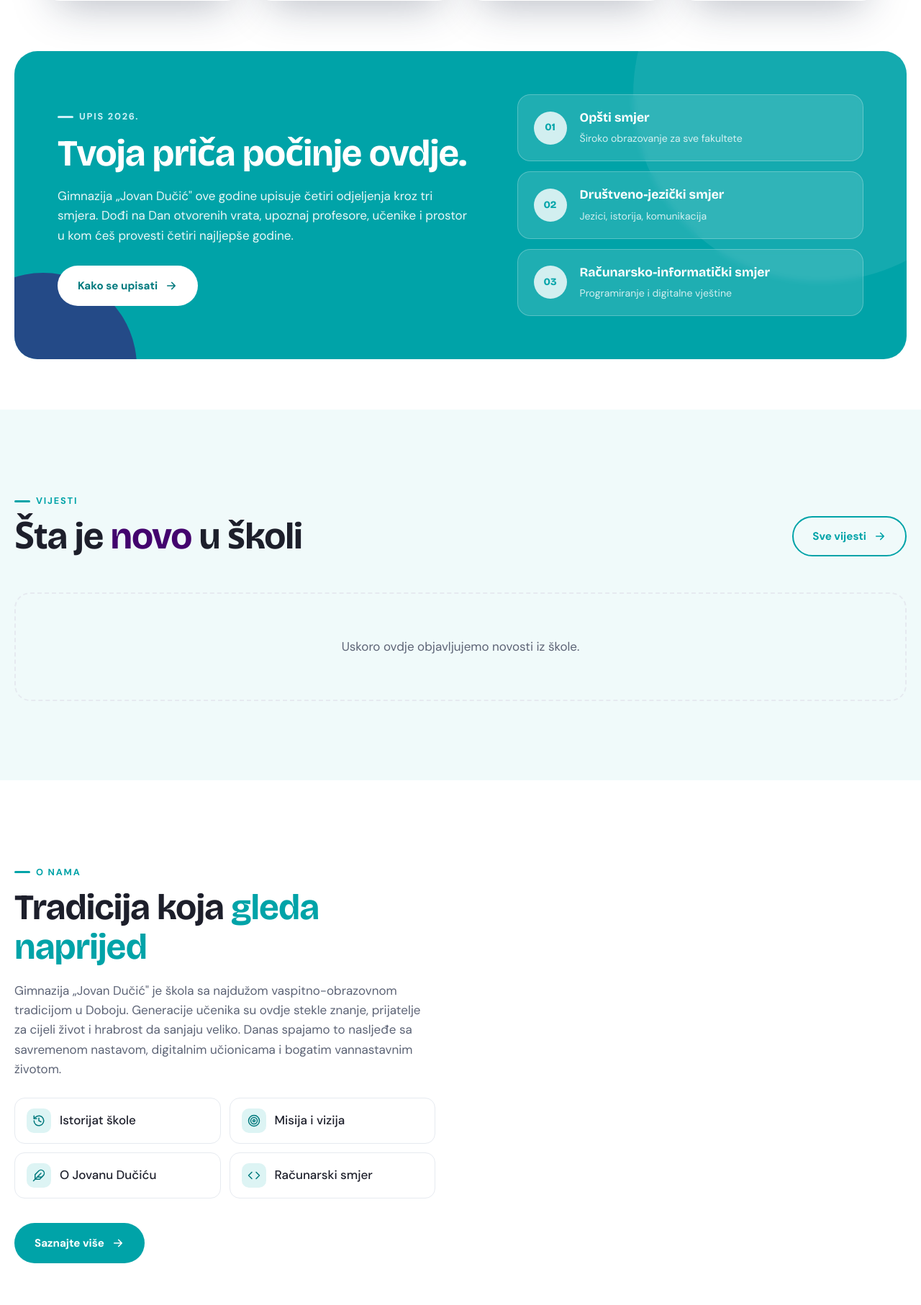
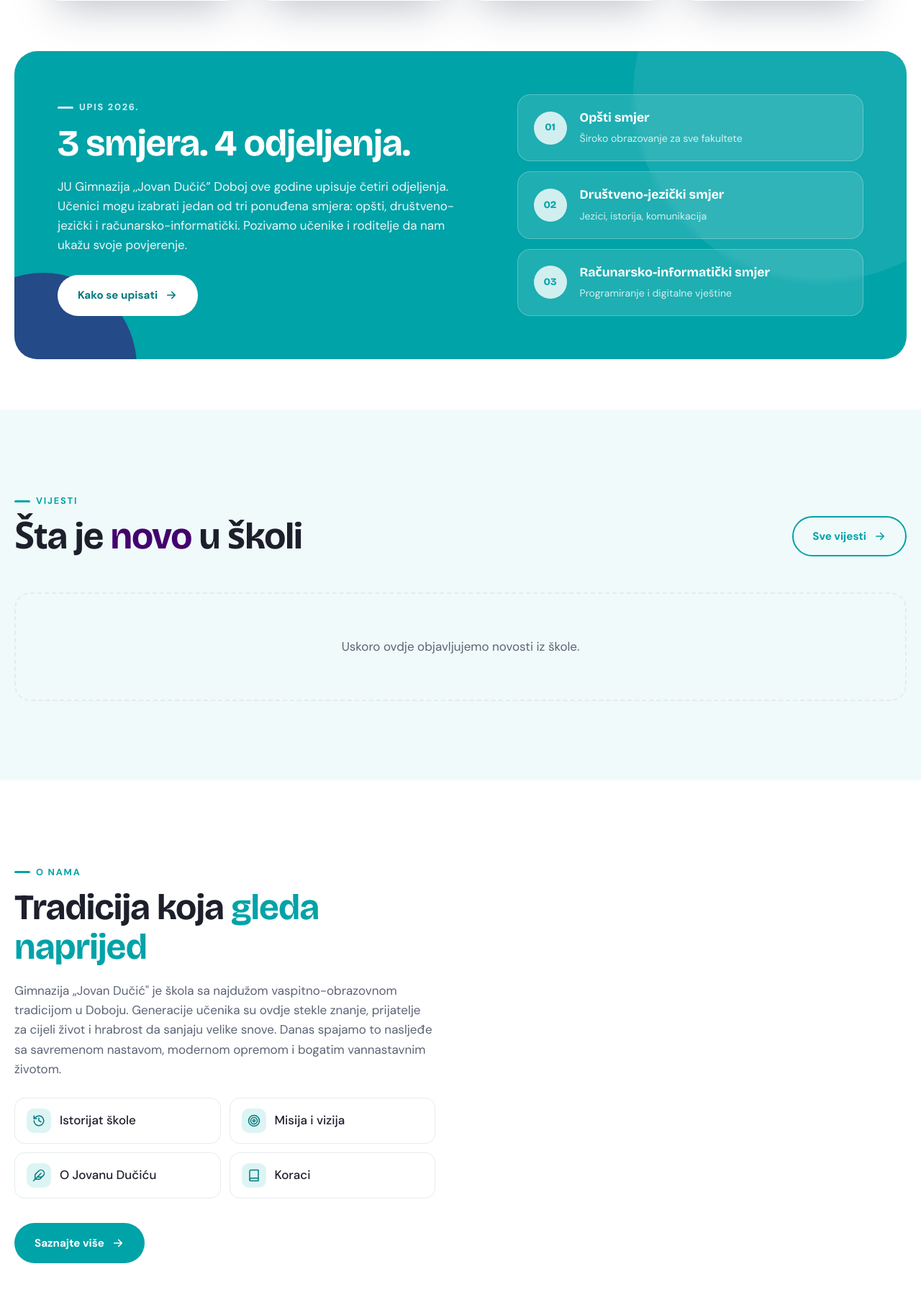
Before and after one commit to mladenSta/gimnazija, a Laravel app: page / in a window 1280 px wide. Shown: the part 828-2641 px from the top of the page at 72% size. Run offline with Laravel 12, Linux system fonts and the light colour scheme; data comes from the database, SQL or seed files in the repository; data that the repository does not hold is empty; style sheets or scripts are compiled from the project's sources.

Commit message:
Initial commit

```diff
--- a/resources/views/site/home.blade.php
+++ b/resources/views/site/home.blade.php
@@ -69,7 +69,7 @@
                 @endforeach
             @endforeach
         </div>
-        <p class="ribbon-caption">~ jedan dan u našoj gimnaziji ~</p>
+        <p class="ribbon-caption">~ Vannastavne aktivnosti ~</p>
     </section>
 @endif
 
@@ -79,8 +79,9 @@
         <div class="enroll-box reveal">
             <div>
                 <span class="eyebrow">Upis 2026.</span>
-                <h2>Tvoja priča počinje ovdje.</h2>
-                <p>Gimnazija „Jovan Dučić" ove godine upisuje četiri odjeljenja kroz tri smjera. Dođi na Dan otvorenih vrata, upoznaj profesore, učenike i prostor u kom ćeš provesti četiri najljepše godine.</p>
+                <h2>3 smjera. 4 odjeljenja.</h2>
+                <p>JU Gimnazija ,,Jovan Dučić” Doboj ove godine upisuje četiri odjeljenja. Učenici mogu izabrati jedan od tri ponuđena smjera: opšti, društveno-jezički i računarsko-informatički.
+                    Pozivamo učenike i roditelje da nam ukažu svoje povjerenje.</p>
                 <a href="/upis-2020/" class="btn btn-white">Kako se upisati <svg><use href="#i-arrow"/></svg></a>
             </div>
             <div class="tracks">
@@ -152,12 +153,12 @@
             <div class="about-text reveal">
                 <span class="eyebrow">O nama</span>
                 <h2>Tradicija koja <em>gleda naprijed</em></h2>
-                <p>Gimnazija „Jovan Dučić" je škola sa najdužom vaspitno-obrazovnom tradicijom u Doboju. Generacije učenika su ovdje stekle znanje, prijatelje za cijeli život i hrabrost da sanjaju veliko. Danas spajamo to nasljeđe sa savremenom nastavom, digitalnim učionicama i bogatim vannastavnim životom.</p>
+                <p>Gimnazija „Jovan Dučić" je škola sa najdužom vaspitno-obrazovnom tradicijom u Doboju. Generacije učenika su ovdje stekle znanje, prijatelje za cijeli život i hrabrost da sanjaju velike snove. Danas spajamo to nasljeđe sa savremenom nastavom, modernom opremom i bogatim vannastavnim životom.</p>
                 <div class="about-links">
                     <a href="/istorijat-skole/"><i><svg><use href="#i-history"/></svg></i>Istorijat škole</a>
                     <a href="/misija-i-vizija/"><i><svg><use href="#i-target"/></svg></i>Misija i vizija</a>
                     <a href="/o-jovanu-ducicu/"><i><svg><use href="#i-feather"/></svg></i>O Jovanu Dučiću</a>
-                    <a href="/category/racunarski-smjer/"><i><svg><use href="#i-code"/></svg></i>Računarski smjer</a>
+                    <a href="/koraci2/"><i><svg><use href="#i-book"/></svg></i>Koraci</a>
                 </div>
                 <a href="/istorijat-skole/" class="btn btn-primary">Saznajte više <svg><use href="#i-arrow"/></svg></a>
             </div>
@@ -165,10 +166,10 @@
 
         {{-- TODO: replace placeholder numbers with real ones --}}
         <div class="stats reveal">
-            <div class="stat"><strong data-count="500">500+</strong><span>učenika</span></div>
-            <div class="stat"><strong data-count="50">50+</strong><span>profesora</span></div>
+            <div class="stat"><strong data-count="80">80+</strong><span>godina tradicije</span></div>
+            <div class="stat"><strong data-count="10">10+</strong><span>sekcija</span></div>
             <div class="stat"><strong data-count="3">3</strong><span>smjera</span></div>
-            <div class="stat"><strong data-count="10">10+</strong><span>sekcija i klubova</span></div>
+            <div class="stat"><strong data-count="10">10+</strong><span>kabineta</span></div>
         </div>
     </div>
 </section>
@@ -176,9 +177,9 @@
 {{-- ============ IZDVAJAMO + SEKCIJE (hardcoded) ============ --}}
 @php
     $featured = [
-        ['href' => '/koraci2/', 'title' => 'Školski časopis „Koraci"', 'text' => 'Naši mladi novinari, pisci i fotografi pripremaju časopis od prve do posljednje stranice.', 'image' => 'wp-content/uploads/2020/05/koraci-izdvojeno-600x600.jpg'],
+        ['href' => '/koraci2/', 'title' => 'Školski časopis „Koraci"', 'text' => 'Naši mladi novinari, pisci i fotografi pripremaju časopis sa višedecenijskom tradicijom', 'image' => 'wp-content/uploads/2020/05/koraci-izdvojeno-600x600.jpg'],
         ['href' => '/dramska-sekcija/', 'title' => 'Dramska sekcija', 'text' => 'Predstave, festivali i aplauzi – scena na kojoj učenici pokazuju hrabrost i talenat.', 'image' => 'images/izdvajamo/dramska-ruke.jpg', 'position' => '50% 30%'],
-        ['href' => '/category/takmicenja/', 'title' => 'Takmičenja', 'text' => 'Od matematike do Crvenog krsta – rezultati koji nas čine ponosnim iz godine u godinu.', 'image' => 'wp-content/uploads/2026/05/takmicenja-1-1.jpg', 'position' => '50% 15%'],
+        ['href' => '/category/takmicenja/', 'title' => 'Takmičenja', 'text' => 'Od fizike do odbojke – rezultati koji nas čine ponosnim iz godine u godinu.', 'image' => 'wp-content/uploads/2026/05/takmicenja-1-1.jpg', 'position' => '50% 15%'],
     ];
     $clubs = [
         ['href' => '/dramska-sekcija/', 'image' => 'wp-content/uploads/2026/04/667684622_122179618670770111_7068596852317087493_n-150x150.jpg', 'name' => 'Dramska sekcija'],
@@ -195,7 +196,7 @@
                 <span class="eyebrow">Izdvajamo</span>
                 <h2>Život van <em>klupe</em></h2>
             </div>
-            <p>Škola nije samo nastava. Ovo su mjesta gdje naši učenici otkrivaju talente, stvaraju i rastu zajedno.</p>
+            <p>Škola nije samo nastava. To je mjesto gdje naši učenici otkrivaju talente, stvaraju i rastu zajedno.</p>
         </div>
 
         <div class="feat-grid">
@@ -228,7 +229,7 @@
                     <span class="eyebrow">Galerija</span>
                     <h2>Uspomene u <em>kadru</em></h2>
                 </div>
-                <p>Ekskurzije, priredbe, takmičenja, maturska veče i obični, lijepi školski dani – kliknite na fotografiju da je uvećate.</p>
+                <p>Ekskurzije, priredbe, takmičenja, matursko veče i obični školski dani – kliknite na fotografiju da je uvećate.</p>
             </div>
 
             @if ($filterTags->isNotEmpty())
@@ -264,7 +265,7 @@
                 @if ($alumniPhoto)
                     <div class="testi-photo reveal">
                         <x-site.img :media="$alumniPhoto->media" variant="large" sizes="(max-width: 860px) 100vw, 520px" alt="" :position="$alumniPhoto->object_position" />
-                        <div class="note">„Gimnazija je bila moj drugi dom" ♥</div>
+                        <div class="note">„Našu gimnaziju ne čine samo zidovi i lokacija, već ljudi." ♥</div>
                     </div>
                 @endif
                 @php($testiPages = $testimonials->chunk(3)->values())
@@ -272,7 +273,7 @@
                     <div class="section-head reveal" style="margin-bottom:30px">
                         <div>
                             <span class="eyebrow">Poruke bivših učenika</span>
-                            <h2>Šta kažu oni koji su <em>bili ovdje</em></h2>
+                            <h2>Šta kažu naši <em>bivši učenici</em></h2>
                         </div>
                         @if ($testiPages->count() > 1)
                             <div class="carousel-dots" aria-label="Poruke bivših učenika">
```
